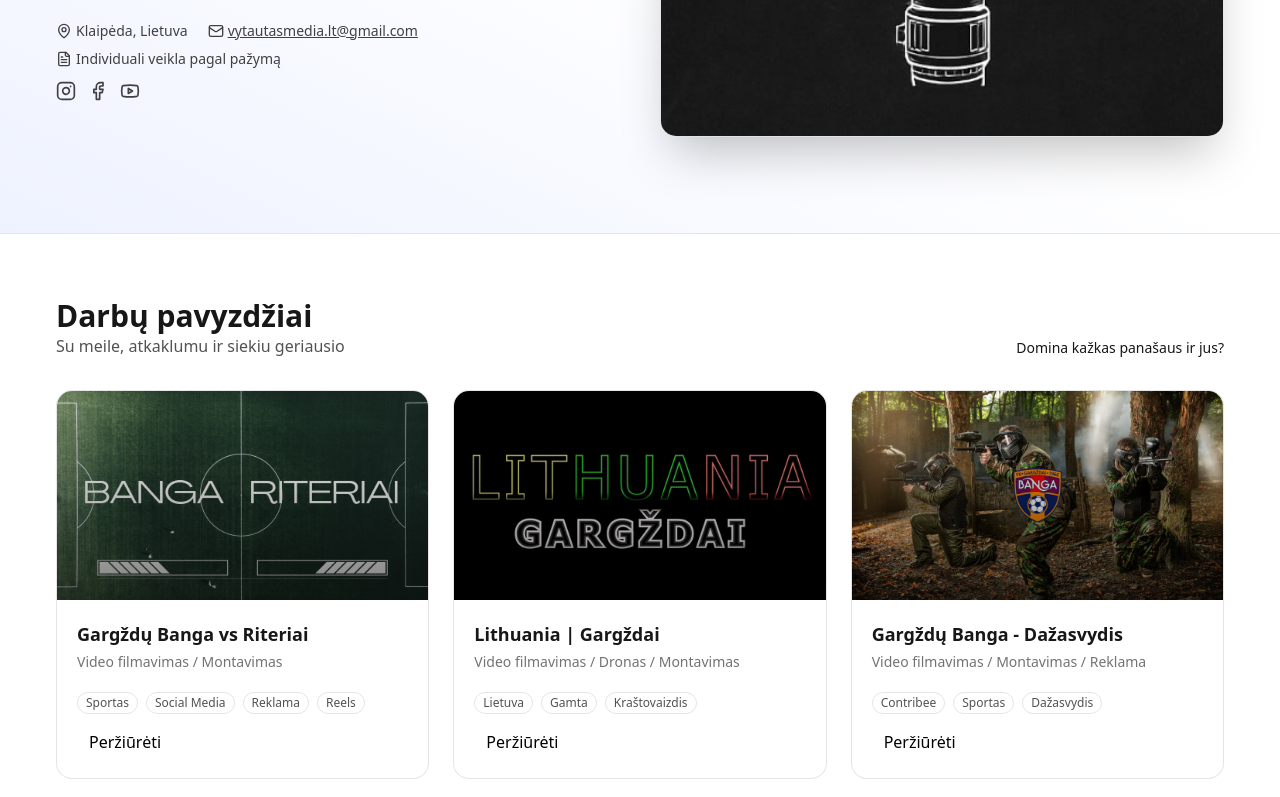
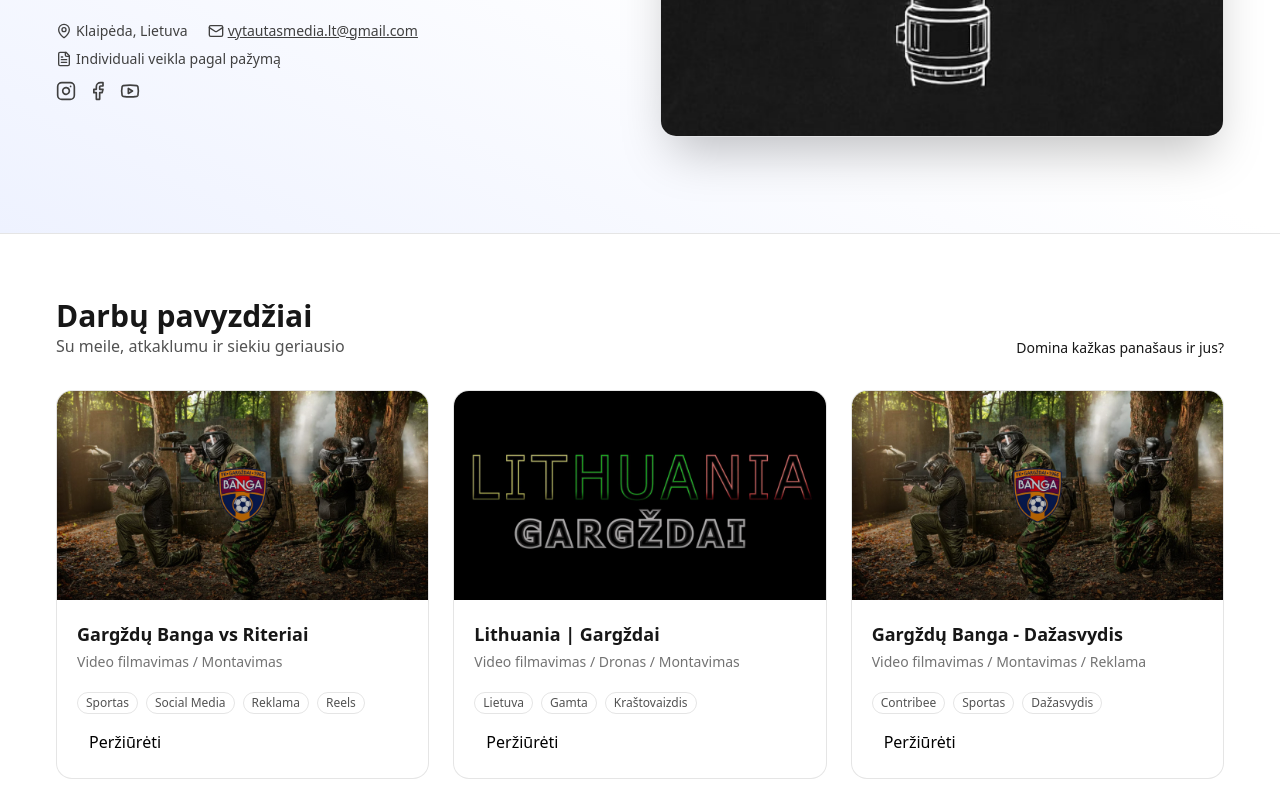
Before and after one commit to vytautasmedia/Vytautas-Portfolio, a React (Vite) app: page / in a window 1280 px wide. Shown: the part 445-1242 px from the top of the page. Built offline with nearby package versions, Linux system fonts and the light colour scheme.

Commit message:
Update App.tsx

```diff
--- a/src/App.tsx
+++ b/src/App.tsx
@@ -62,7 +62,7 @@ const PROJECTS_TOP = [
   {
     title: 'Gargždų Banga vs Riteriai',
     role: 'Video filmavimas / Montavimas',
-    cover: '/covers/bangariteriai.jpg',
+    cover: '/covers/Banga.jpg',
     link: 'https://youtube.com/shorts/Z_vW5TBVmLk',
     tags: ['Sportas', 'Social Media', 'Reklama', 'Reels'],
   },
```
